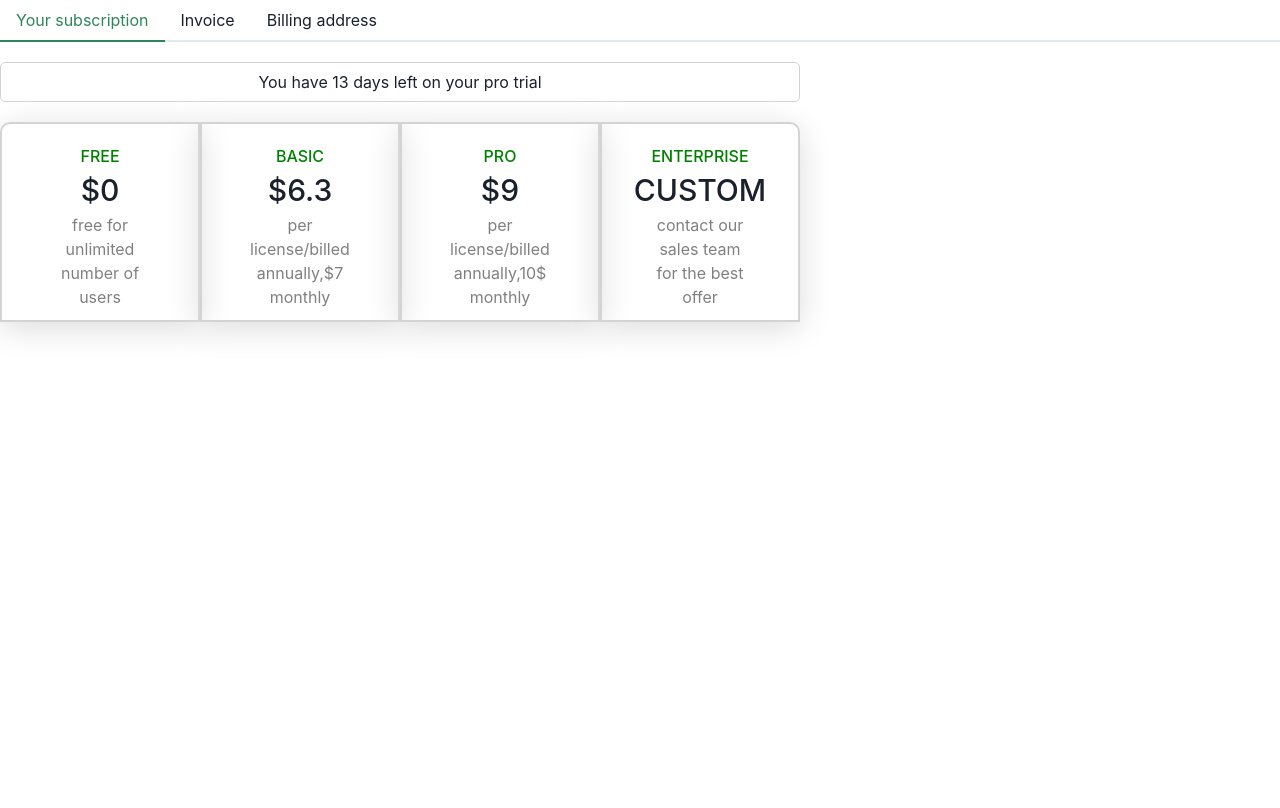
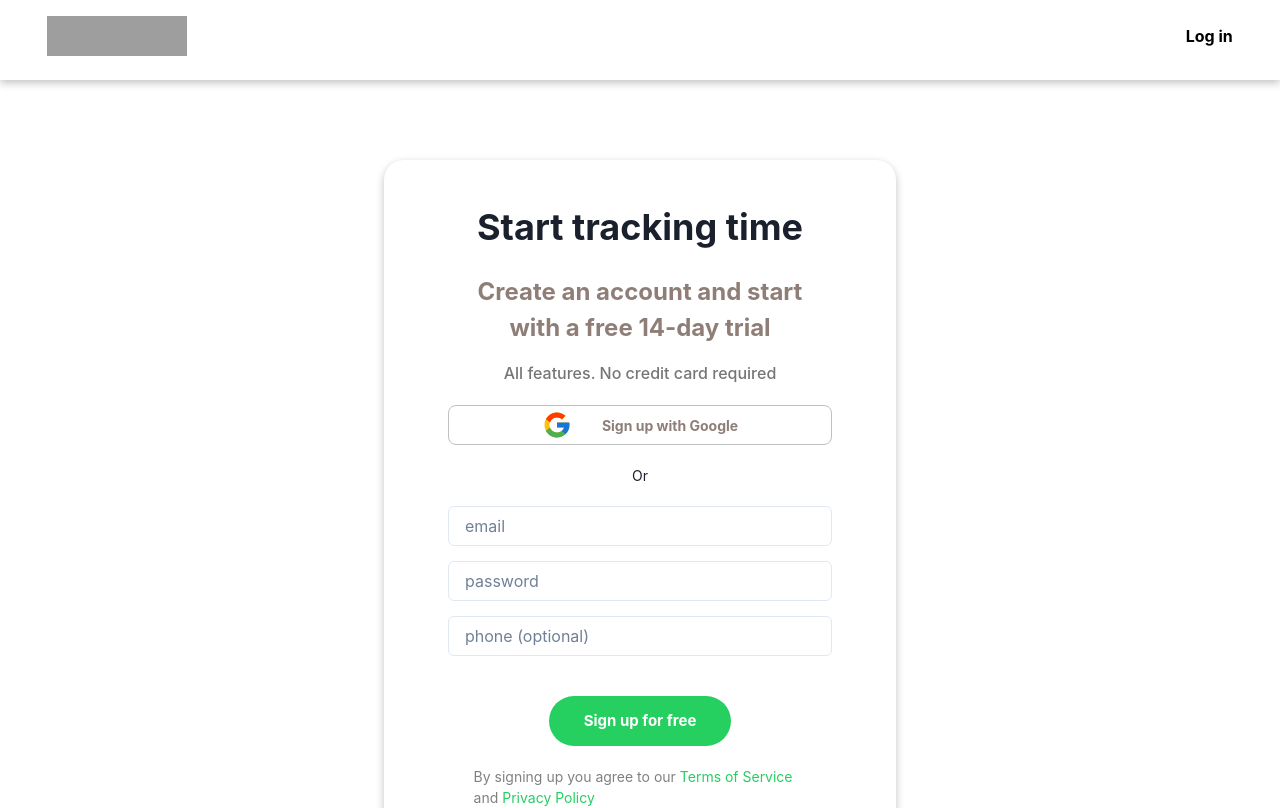
Before and after one commit to RishiRanjan-01/Timecamp-Clone, a React (Create React App) app in the folder my-app/: page /signuppage in a window 1280 px wide. Shown: the top 808 px of the page. Built offline with nearby package versions, Linux system fonts and the light colour scheme; grey boxes are pictures that could not be loaded.

Commit message:
working on login and signup

```diff
--- a/my-app/package.json
+++ b/my-app/package.json
@@ -11,10 +11,12 @@
     "@testing-library/jest-dom": "^5.16.5",
     "@testing-library/react": "^13.3.0",
     "@testing-library/user-event": "^13.5.0",
+    "axios": "^0.27.2",
     "framer-motion": "^6.5.1",
     "react": "^18.2.0",
     "react-dom": "^18.2.0",
     "react-icons": "^4.4.0",
+    "react-router-dom": "^6.3.0",
     "react-scripts": "5.0.1",
     "styled-components": "^5.3.5",
     "web-vitals": "^2.1.4"
--- a/my-app/src/App.js
+++ b/my-app/src/App.js
@@ -1,10 +1,19 @@
 
+import { Route, Routes } from 'react-router-dom';
+import Loginpage from './Login/Loginpage';
 import Billing from './Sandeep/billing/Billing';
 import Tabbs from './Sandeep/tabs/Tabs';
+import Signuppage from './Signup/Signuppage';
 
 function App() {
   return (
     <div className="App">
+      <Routes>
+        <Route path="/signuppage" element={<Signuppage />}></Route>
+      </Routes>
+      <Routes>
+        <Route path="/loginpage" element={<Loginpage />}></Route>
+      </Routes>
       <Tabbs/>
      <Billing/>
     </div>
--- /dev/null
+++ b/my-app/src/Login/Loginpage.jsx
@@ -0,0 +1,119 @@
+import { Box, Button, Input, Text } from '@chakra-ui/react';
+import axios from 'axios';
+import React, { useRef } from 'react'
+import Navbar from './Navbar';
+import styles from "../Signup/signup.module.css";
+import { FcGoogle } from "react-icons/fc";
+import { useNavigate } from 'react-router-dom';
+
+const Loginpage = () => {
+    const emailref = useRef();
+    const passwordref = useRef();
+const navigate = useNavigate();
+    const handlesubmit = () => {
+      let usercreds = {
+        email: emailref.current.value,
+        password: passwordref.current.value
+      };
+
+      axios({
+        method: "post",
+        url: "http://localhost:8000/user/login",
+        data: usercreds,
+      }).then((res) => localStorage.setItem("token",res.data.token));
+    };
+
+    const handlegoogleauth = () => {
+        axios.get("http://localhost:8000/auth/google")
+        .then((res) => console.log(res.data.token));
+    }
+
+    const handlesignup = () => {
+      navigate("/signuppage", {replace:true})
+    }
+
+  return (
+    <div>
+      <Navbar />
+
+      <Box className={styles.signupdiv}>
+        <Text fontSize="2xl" fontWeight="700" paddingTop="40px">
+          Log into TimeCamp
+        </Text>
+
+        <Box
+          width="75%"
+          margin="auto"
+          height="40px"
+          border="1px solid silver"
+          borderRadius="8px"
+          display="flex"
+          justifyContent="center"
+          alignItems="center"
+          gap="30px"
+          marginTop="50px"
+          cursor="pointer"
+          _hover={{ backgroundColor: "gray.100" }}
+          onClick={() => handlegoogleauth()}
+        >
+          <FcGoogle fontSize="30px" />
+          <Text fontSize="14px" fontWeight="700" color="#8f7e77">
+            Log in with Google
+          </Text>
+        </Box>
+
+        <Text marginTop="20px" fontSize="14px">
+          Or
+        </Text>
+
+        <Box margin="auto" width="75%" marginTop="20px">
+          <Input
+            ref={emailref}
+            focusBorderColor="#25cf60"
+            placeholder="email"
+            type="email"
+          />
+          <Input
+            ref={passwordref}
+            focusBorderColor="#25cf60"
+            placeholder="password"
+            type="password"
+            marginTop="15px"
+          />
+        </Box>
+
+        <Text color="#25cf60" marginTop="15px" fontSize="14px">
+          Forgotten Password?
+        </Text>
+
+        <Button
+          marginTop="20px"
+          borderRadius="25px"
+          padding="25px 35px 25px 35px"
+          fontSize="15px"
+          color="white"
+          fontWeight="lighter"
+          backgroundColor="#25cf60"
+          _hover={{ backgroundColor: "#25cf60" }}
+          onClick={() => handlesubmit()}
+        >
+          Log in
+        </Button>
+
+        <Text
+          color="gray"
+          fontSize="14px"
+          width="65%"
+          margin="auto"
+          marginTop="20px"
+          textAlign="center"
+        >
+          <span onClick={() => handlesignup()} style={{ color: "#25cf60",cursor:"pointer" }}>No account? Sign up</span> or
+          <span style={{ color: "#25cf60" }}> Log in with SSO</span>
+        </Text>
+      </Box>
+    </div>
+  );
+}
+
+export default Loginpage
--- /dev/null
+++ b/my-app/src/Login/Navbar.jsx
@@ -0,0 +1,24 @@
+import React from 'react';
+import { Box, Image, Text } from "@chakra-ui/react";
+
+const Navbar = () => {
+  return (
+    <Box
+      display="flex"
+      justifyContent="space-between"
+      alignItems="center"
+      h="80px"
+      boxShadow="rgba(0, 0, 0, 0.24) 0px 3px 8px"
+    >
+      <Image
+        w="140px"
+        h="40px"
+        marginLeft="5%"
+        src="https://cdn.timecamp.com/res/css/images/greenbranding/TC-logo.1661423136.svg"
+        alt="logo"
+      />
+    </Box>
+  );
+}
+
+export default Navbar
--- /dev/null
+++ b/my-app/src/Signup/Navbar.jsx
@@ -0,0 +1,48 @@
+import React from 'react';
+import { Box, Image, Text } from "@chakra-ui/react";
+import { useNavigate } from "react-router-dom";
+
+const Navbar = () => {
+    const navigate = useNavigate();
+
+    const handlelogin = () => {
+        navigate("/loginpage", {replace:true})
+    }
+
+  return (
+    <Box
+      boxShadow="rgba(0, 0, 0, 0.24) 0px 3px 8px"
+      w="100%"
+      h="80px"
+      p={4}
+      color="white"
+    >
+      <Box
+        display="flex"
+        justifyContent="space-between"
+        alignItems="center"
+        w="95%"
+        margin="auto"
+      >
+        <Image
+          w="140px"
+          h="40px"
+          src="https://cdn.timecamp.com/res/css/images/greenbranding/TC-logo.1661423136.svg"
+          alt="logo"
+        />
+        <Text
+          _hover={{ color: "#25cf60" }}
+          color="black"
+          fontSize="16px"
+          fontWeight="700"
+          cursor="pointer"
+          onClick={() => handlelogin()}
+        >
+          Log in
+        </Text>
+      </Box>
+    </Box>
+  );
+}
+
+export default Navbar
--- /dev/null
+++ b/my-app/src/Signup/Signuppage.jsx
@@ -0,0 +1,140 @@
+import { Box, Button, Image, Input, Text } from "@chakra-ui/react";
+import React, { useEffect, useState } from "react";
+import Navbar from "./Navbar";
+import { FcGoogle } from "react-icons/fc";
+import styles from "./signup.module.css";
+import { useRef } from "react";
+import axios from "axios";
+import {useNavigate} from "react-router-dom";
+
+const Signuppage = () => {
+
+    const emailref = useRef();
+    const passwordref = useRef();
+    const phoneref = useRef();
+  const [flag, setFlag] = useState("");
+    const navigate = useNavigate();
+
+    const handlesubmit = () => {
+        let usercreds = {
+          "email": emailref.current.value,
+          "password": passwordref.current.value,
+          "phone": phoneref.current.value,
+        };
+
+        axios({
+          method: "post",
+          url: "http://localhost:8000/user/register",
+          data: usercreds,
+        }).then((res) => setFlag(res.data));
+    }
+
+    useEffect(() => {
+      if (flag === "Signup Successfull") {
+        navigate("/loginpage", { replace: true });
+      }
+    }, [flag]);
+
+  return (
+    <div style={{ paddingBottom: "20px" }}>
+      <Navbar />
+
+      <Box className={styles.signupdiv}>
+        <Text fontSize="4xl" fontWeight="700" paddingTop="40px">
+          Start tracking time
+        </Text>
+
+        <Text
+          fontSize="2xl"
+          w="70%"
+          color="#8f7e77"
+          fontWeight="700"
+          margin="auto"
+          marginTop="20px"
+        >
+          Create an account and start with a free 14-day trial
+        </Text>
+        <Text fontSize="16px" fontWeight="500" color="#767676" marginTop="15px">
+          All features. No credit card required
+        </Text>
+
+        <Box
+          width="75%"
+          margin="auto"
+          height="40px"
+          border="1px solid silver"
+          borderRadius="8px"
+          display="flex"
+          justifyContent="center"
+          alignItems="center"
+          gap="30px"
+          marginTop="20px"
+          cursor="pointer"
+          _hover={{ backgroundColor: "gray.100" }}
+        >
+          <FcGoogle fontSize="30px" />
+          <Text fontSize="14px" fontWeight="700" color="#8f7e77">
+            Sign up with Google
+          </Text>
+        </Box>
+
+        <Text marginTop="20px" fontSize="14px">
+          Or
+        </Text>
+
+        <Box margin="auto" width="75%" marginTop="20px">
+          <Input
+            ref={emailref}
+            focusBorderColor="#25cf60"
+            placeholder="email"
+            type="email"
+          />
+          <Input
+            ref={passwordref}
+            focusBorderColor="#25cf60"
+            placeholder="password"
+            type="password"
+            marginTop="15px"
+          />
+          <Input
+            ref={phoneref}
+            focusBorderColor="#25cf60"
+            placeholder="phone (optional)"
+            type="phone"
+            maxLength="10"
+            marginTop="15px"
+          />
+        </Box>
+
+        <Button
+          marginTop="40px"
+          borderRadius="25px"
+          padding="25px 35px 25px 35px"
+          fontSize="15px"
+          color="white"
+          fontWeight="700"
+          backgroundColor="#25cf60"
+          _hover={{ backgroundColor: "#25cf60" }}
+          onClick={() => handlesubmit()}
+        >
+          Sign up for free
+        </Button>
+
+        <Text
+          color="gray"
+          fontSize="14px"
+          width="65%"
+          textAlign="left"
+          margin="auto"
+          marginTop="20px"
+        >
+          By signing up you agree to our{" "}
+          <span style={{ color: "#25cf60" }}>Terms of Service</span> and{" "}
+          <span style={{ color: "#25cf60" }}>Privacy Policy</span>
+        </Text>
+      </Box>
+    </div>
+  );
+};
+
+export default Signuppage;
--- /dev/null
+++ b/my-app/src/Signup/signup.module.css
@@ -0,0 +1,9 @@
+.signupdiv {
+  box-shadow: rgba(0, 0, 0, 0.24) 0px 3px 8px;
+  width: 40%;
+  border-radius: 20px;
+  margin: auto;
+  margin-top: 80px;
+  text-align: center;
+  padding-bottom: 20px;
+}
--- a/my-app/src/index.js
+++ b/my-app/src/index.js
@@ -4,13 +4,16 @@ import './index.css';
 import App from './App';
 import reportWebVitals from './reportWebVitals';
 import { ChakraProvider } from '@chakra-ui/react';
+import { BrowserRouter } from 'react-router-dom';
 
 const root = ReactDOM.createRoot(document.getElementById('root'));
 root.render(
   <React.StrictMode>
-    <ChakraProvider>
-    <App />
-    </ChakraProvider>
+    <BrowserRouter>
+      <ChakraProvider>
+        <App />
+      </ChakraProvider>
+    </BrowserRouter>
   </React.StrictMode>
 );
 
```
Also changed, not shown: 1 other file (tests, documents, lock files or other folders).
